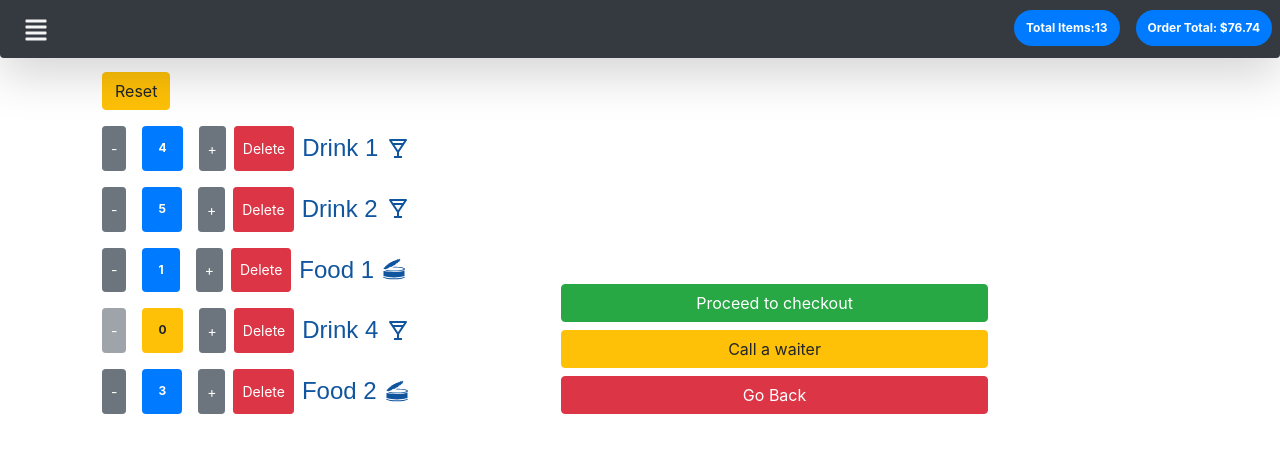
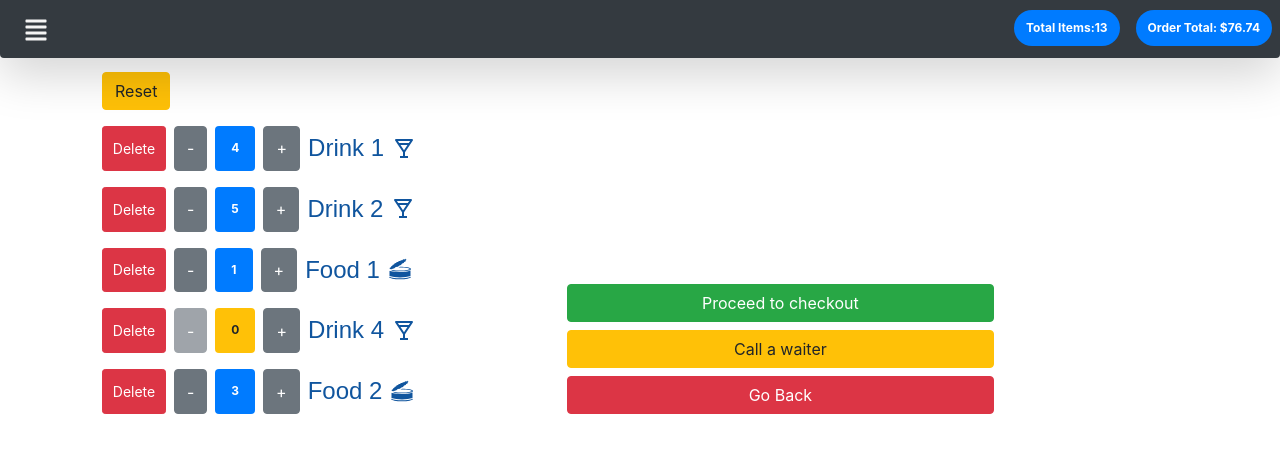
Before and after one commit to raduxapostolescu/checkout-react-redone, a React (Create React App) app: page / in a window 1280 px wide. Shown: the top 452 px of the page. Built offline with nearby package versions, Linux system fonts and the light colour scheme.

Commit message:
move delete button, change button margins

```diff
--- a/src/components/counter.jsx
+++ b/src/components/counter.jsx
@@ -2,15 +2,22 @@ import React, { Component } from "react";
 import { BiDrink } from "react-icons/bi";
 import { GiOpenedFoodCan } from "react-icons/gi";
 import { IconContext } from "react-icons";
+import "../styles/counter.css"
 
-const buttonClasses = "btn btn-secondary btn-sm";
+const buttonClasses = "btn btn-secondary btn-md";
 
 class Counter extends Component {
   render() {
     const isIconDrink = this.props.counter.type === "drink";
     return (
       <div className="d-flex">
-        <div className="my-2 me-2 d-flex justify-content-around">
+        <div className="my-2 me-2 mr-2 d-flex justify-content-around">
+          <button
+            onClick={() => this.props.onDeletion(this.props.counter.id)}
+            className="deleteButton btn btn-danger btn-sm mr-2"
+          >
+            Delete
+          </button>
           <button
             onClick={() => this.props.onDecrement(this.props.counter)}
             className={buttonClasses}
@@ -24,12 +31,6 @@ class Counter extends Component {
             className={buttonClasses}
           >
             +
-          </button>
-          <button
-            onClick={() => this.props.onDeletion(this.props.counter.id)}
-            className="btn btn-danger btn-sm mx-2"
-          >
-            Delete
           </button>
         </div>
         <h4
@@ -52,7 +53,7 @@ class Counter extends Component {
   }
 
   getBadgeClasses() {
-    let classes = "badge mx-3 p-3 badge-";
+    let classes = "badge mx-2 p-3 badge-";
     classes += this.props.counter.value === 0 ? "warning" : "primary";
     return classes;
   }
--- a/src/components/counters.jsx
+++ b/src/components/counters.jsx
@@ -6,7 +6,10 @@ class Counters extends Component {
   render() {
     return (
       <div className="counters-container">
-        <button onClick={this.props.onReset} className="btn btn-warning my-2">
+        <button
+          onClick={this.props.onReset}
+          className="resetButton btn btn-warning my-2"
+        >
           Reset
         </button>
         {this.props.counters.map((counter) => (
--- /dev/null
+++ b/src/styles/counter.css
@@ -0,0 +1,3 @@
+.deleteButton {
+    min-width: 4rem;
+}
--- a/src/styles/counters.css
+++ b/src/styles/counters.css
@@ -2,3 +2,7 @@
   margin-top: 4rem;
   margin-left: 2rem;
 }
+
+.resetButton {
+  min-width: 4rem;
+}
```
